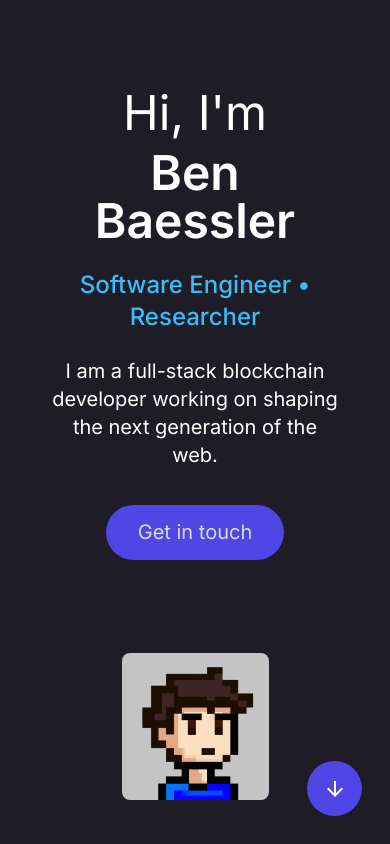
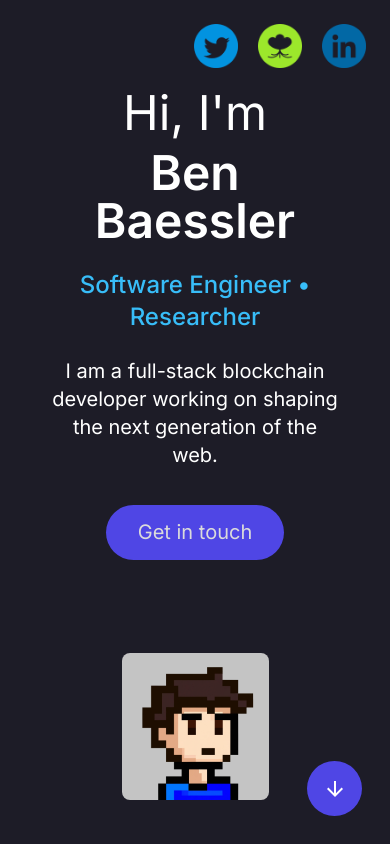
Before and after one commit to benbaessler/my-portfolio, a Next.js app: page / in a window 390 px wide. Shown: the top 844 px of the page. Built offline with nearby package versions, Linux system fonts and the light colour scheme.

Commit message:
chore: update navbar styling

```diff
--- a/src/components/Navbar.tsx
+++ b/src/components/Navbar.tsx
@@ -41,7 +41,9 @@ const Navbar: FC = () => {
           />
         </a>
       ))}
-      <Button text="View my GitHub" href="https://github.com/benbaessler" />
+      <div className="hidden md:inline">
+        <Button text="View my GitHub" href="https://github.com/benbaessler" />
+      </div>
     </nav>
   );
 };
--- a/src/pages/index.tsx
+++ b/src/pages/index.tsx
@@ -22,9 +22,7 @@ export default function Home() {
 
   return (
     <main>
-      <div className="hidden md:inline">
-        <Navbar />
-      </div>
+      <Navbar />
       <div ref={landingRef}>
         <LandingPage />
       </div>
```
